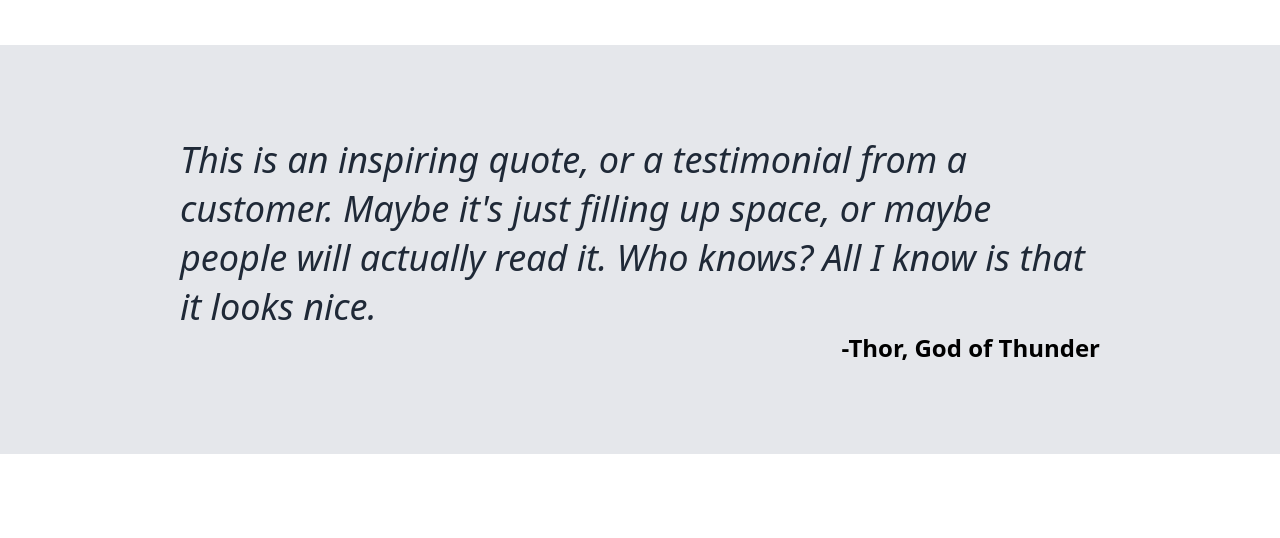
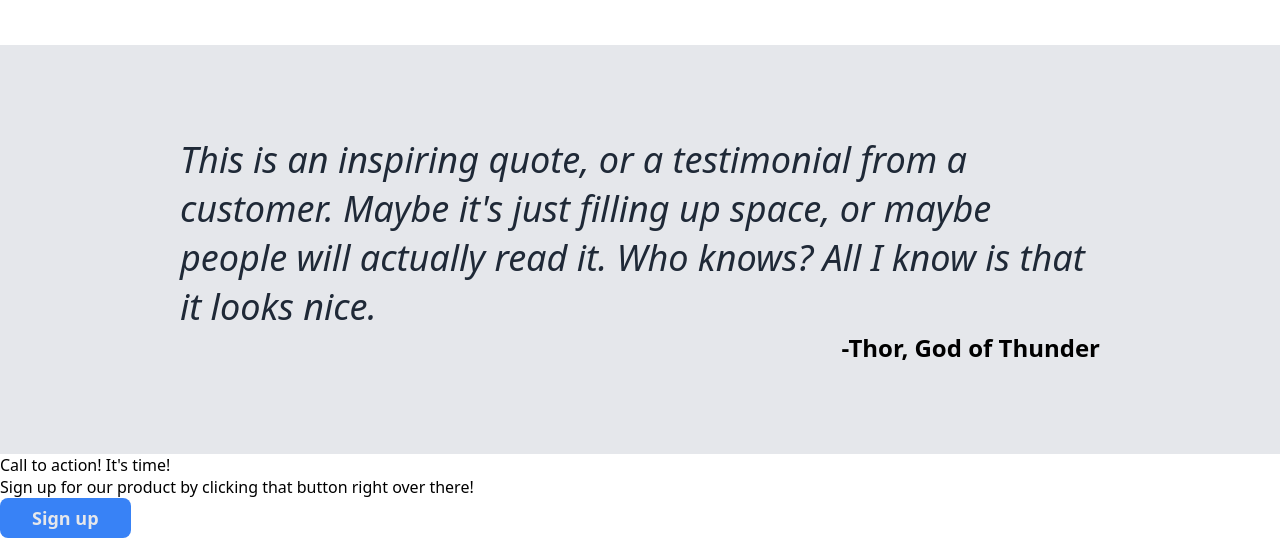
Before and after one commit to CurtainsAreBetter/odin-landing-page, a plain HTML site: page index.html in a window 1280 px wide. Shown: the part 860-1398 px from the top of the page. Before the commit the page ends 1314 px from the top, so only its background shows below. Drawn offline with Linux system fonts and the light colour scheme.

Commit message:
add call to action section to html

```diff
--- a/index.html
+++ b/index.html
@@ -62,5 +62,19 @@
     <div class="quote">This is an inspiring quote, or a testimonial from a customer. Maybe it's just filling up space, or maybe people will actually read it. Who knows? All I know is that it looks nice.</div>
     <div class="quote-author">-Thor, God of Thunder</div>
   </div>
+
+
+  <!-- CALL TO ACTION -->
+  <div class="action">
+    <div class="action-content">
+      <div class="action-header">
+        Call to action! It's time!
+      </div>
+      <div class="action-sub">
+        Sign up for our product by clicking that button right over there!
+      </div>
+    </div>
+    <div class="action-sign hero-sign">Sign up</div>
+  </div>
 </body>
 </html>
```
